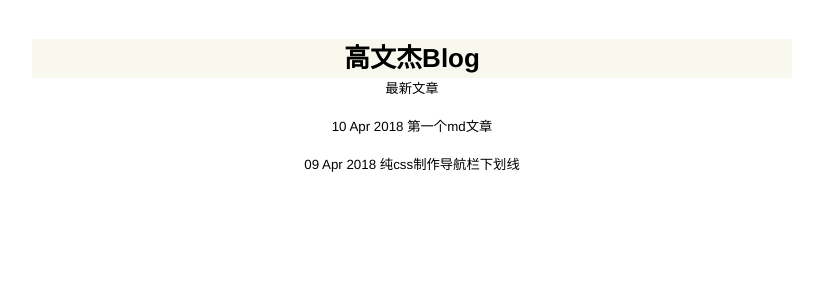
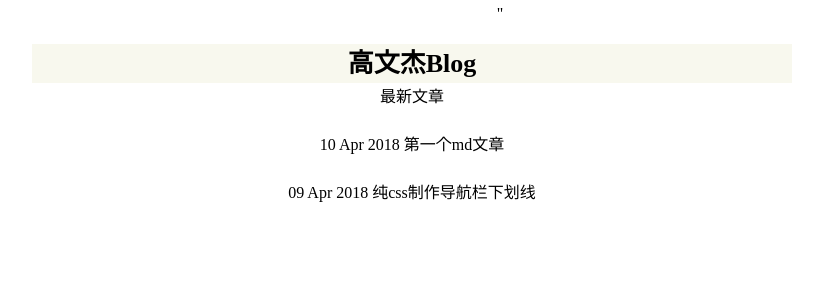
Before and after one commit to brucegwj/jekyll_demo, a Jekyll site: the page built from index.html, in a window 1280 px wide. Shown: the top 300 px of the page, without its empty margins (228-1051 px from the left). Built offline with Jekyll 4.4.1, drawn with Linux system fonts in a browser that asks for light colours.

Commit message:
home style

```diff
--- a/_layouts/default.html
+++ b/_layouts/default.html
@@ -3,7 +3,7 @@
 　　<html>
 	　　<head>
 	　　　　<meta http-equiv="content-type" content="text/html; charset=utf-8" />
-			<link rel="shortcut icon" href="/jekyll_demo/static/logo.png">
+			<link rel="icon" href="/jekyll_demo/static/icon.ico" type="image/x-icon" />"
 			<link rel="stylesheet" type="text/css" href="/jekyll_demo/static/css/index.css">
 	　　　　<title>{{ page.title }}</title>
 	　　</head>
--- a/static/css/index.css
+++ b/static/css/index.css
@@ -37,7 +37,5 @@
 
 body {
   background-color: white;
-  font: 13.34px helvetica, arial, clean, sans-serif;
-  *font-size: small;
   text-align: center;
 }
```
Also changed, not shown: static/icon.ico (added).
